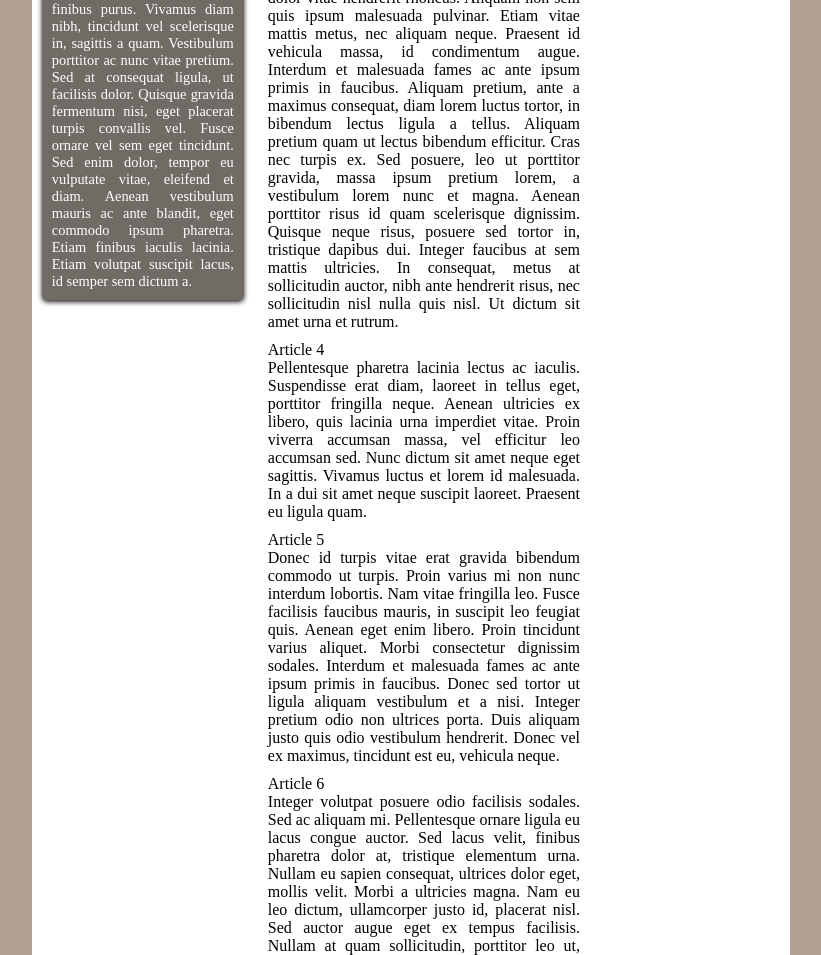
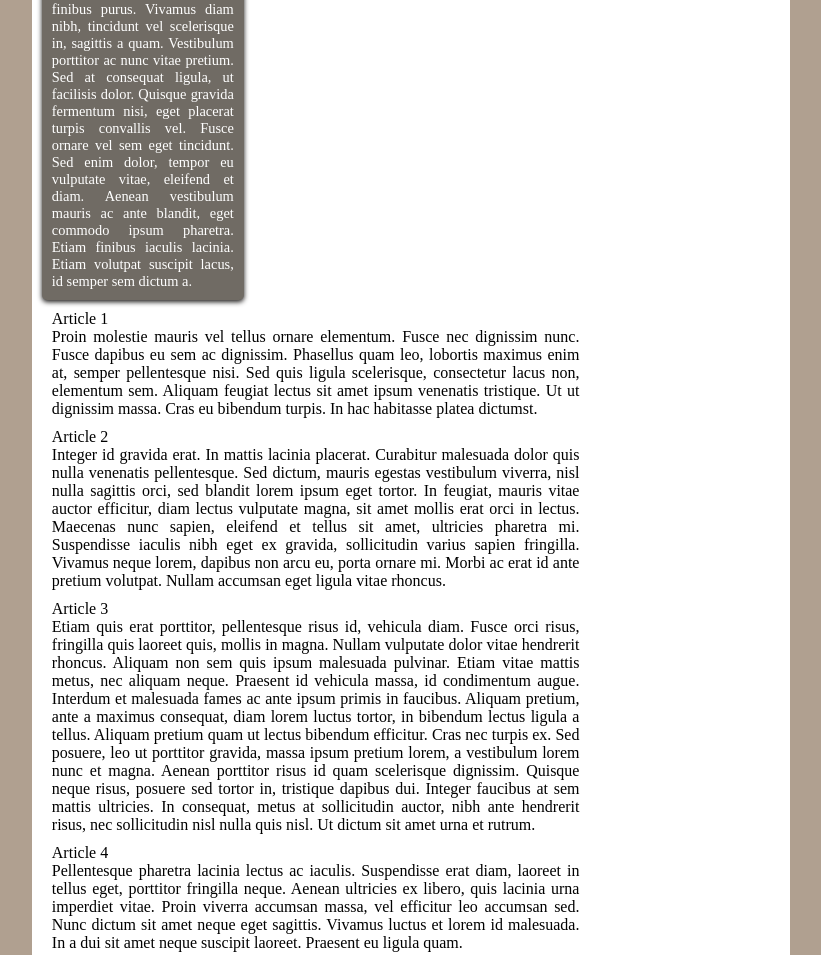
Before and after one commit to NicaEM/siteCDIN, a plain HTML site: page index.html in a window 1280 px wide. Shown: the part 763-1718 px from the top of the page, without its empty margins (229-1050 px from the left). Drawn offline with Linux system fonts and the light colour scheme.

Commit message:
Update style.css

```diff
--- a/style.css
+++ b/style.css
@@ -17,7 +17,6 @@ body
 top: 0;
 margin-left: 9.3%;
 -webkit-animation: opacity 2s linear;
-
 }
 
 nav
@@ -85,9 +84,8 @@ header
 
 .section
 {
-    width: 42%;
+width: 71%;
 margin-left: 10px;
-    position: relative;
 }
 
 article
```
Lines whose indentation alone changed are shown as unchanged.
